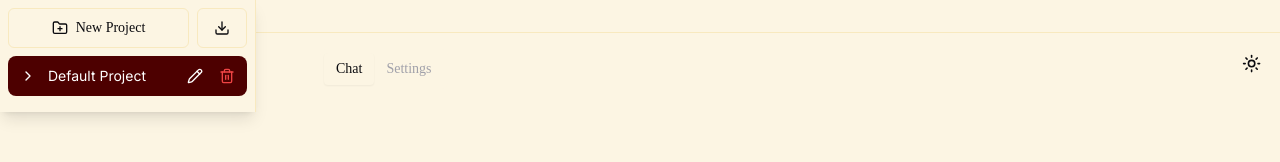
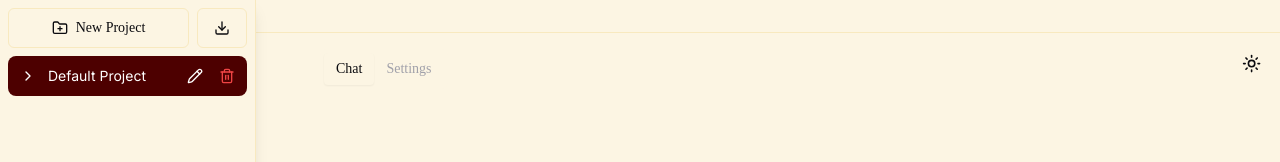
Before and after one commit to nick1udwig/kibitz, a Next.js app: page / in a window 1280 px wide. Shown: the top 162 px of the page. Built offline with nearby package versions, Linux system fonts and the light colour scheme; a web font is replaced by a local one.

Commit message:
fix: improve ConversationSidebar UI with maxHeight and proper scrolling behavior

```diff
--- a/src/components/LlmChat/ConversationSidebar.tsx
+++ b/src/components/LlmChat/ConversationSidebar.tsx
@@ -78,9 +78,9 @@ export const ConversationSidebar = ({
     <div className={`
       md:w-64 md:static md:translate-x-0
       ${isMobileMenuOpen ? 'translate-x-0' : '-translate-x-full'}
-      absolute z-50 bg-background w-[85vw] sm:w-[50vw] md:w-64 border-r p-2 flex flex-col h-full
+      absolute z-50 bg-background w-[85vw] sm:w-[50vw] md:w-64 border-r p-2 flex flex-col
       transition-transform duration-200 ease-in-out shadow-lg
-      max-w-[350px]
+      max-w-[350px] max-h-screen overflow-hidden
     `}>
       {/* Mobile Menu Toggle */}
       <Button
```
